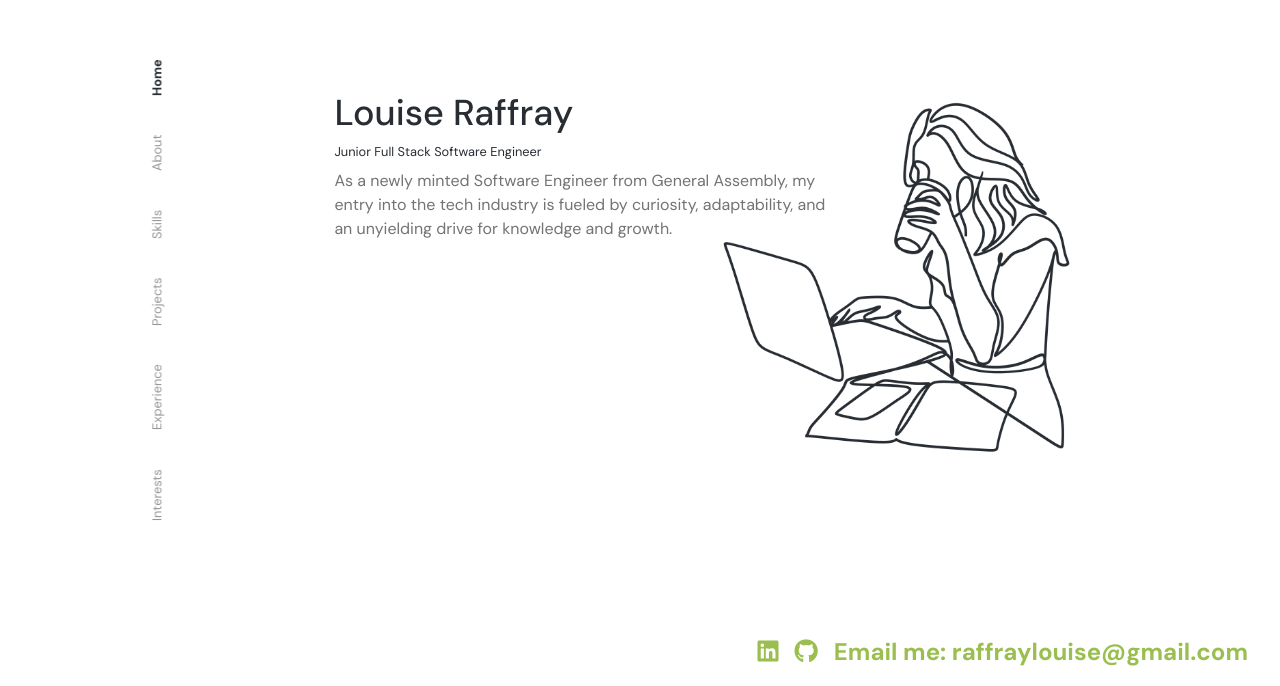
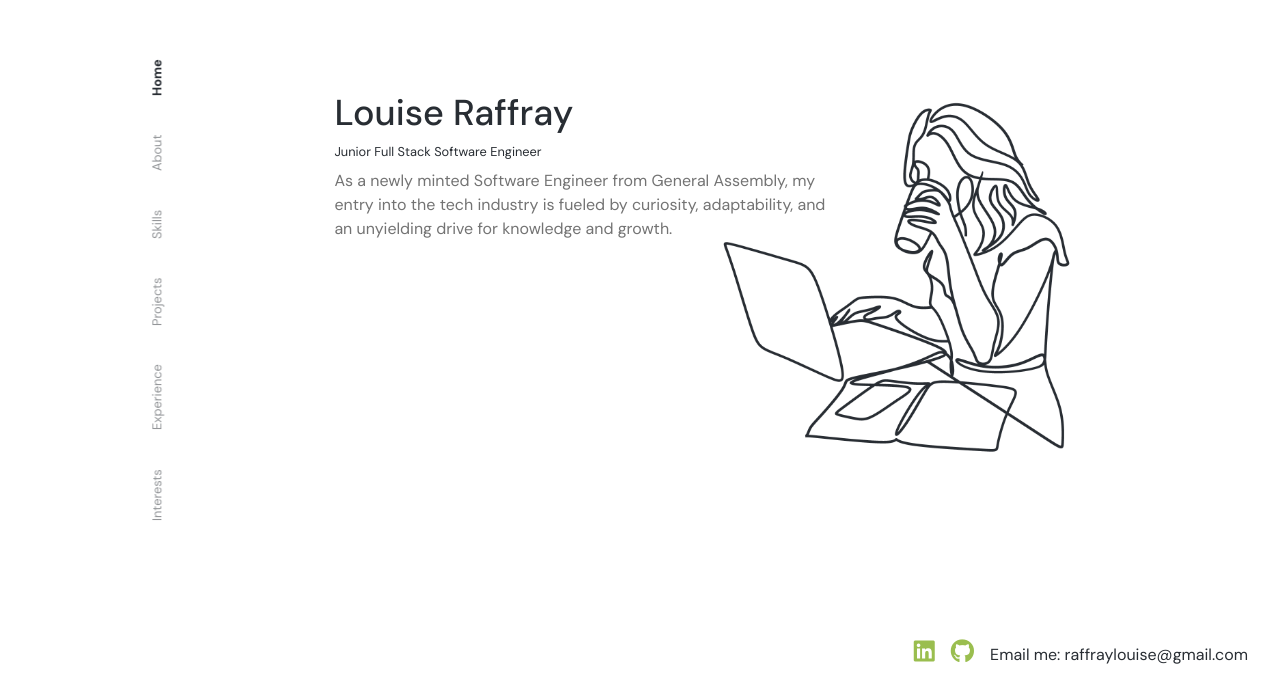
Before and after one commit to louraff/Portfolio-Website, a React (Create React App) app: page / in a window 1280 px wide. Shown: the part 114-800 px from the top of the page. Built offline with nearby package versions, Linux system fonts and the light colour scheme.

Commit message:
deployed styling issues

```diff
--- a/src/App.css
+++ b/src/App.css
@@ -281,3 +281,9 @@ section.int {
   height: 80vh;
   position: static;
 }
+
+.email {
+  color: #282D33;
+  font-size: 0.75rem;
+  font-weight: 200;
+}
--- a/src/App.tsx
+++ b/src/App.tsx
@@ -109,7 +109,7 @@ const App: React.FC = () => {
         <div className="fixed-icons">
     <a href="https://www.linkedin.com/in/louiseraffray/" target="_blank" rel="noreferrer" className='icons'><i className="fab fa-linkedin"></i></a>
     <a href="https://github.com/louraff" target="_blank" rel="noreferrer" className='icons'><i className="fab fa-github"></i></a>
-    <a href='mailto:raffraylouise@gmail.com'>Email me: raffraylouise@gmail.com</a>
+    <a href='mailto:raffraylouise@gmail.com' className='email'>Email me: raffraylouise@gmail.com</a>
 </div>
 <div className="attribution">
     Designed and developed by Louise Raffray using React & Typescript, 2023.
```
